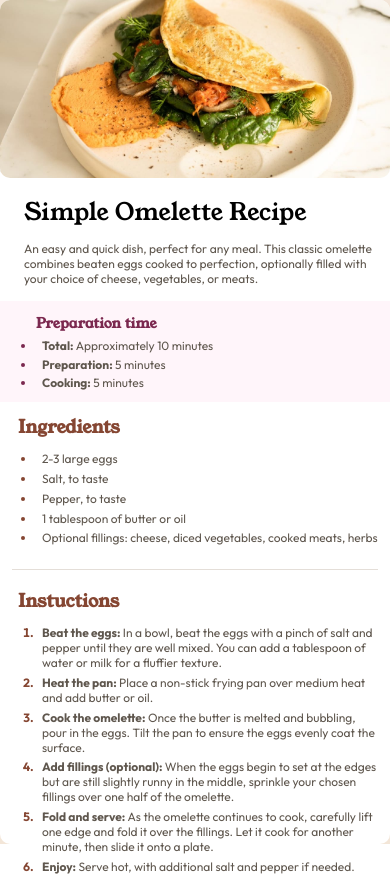
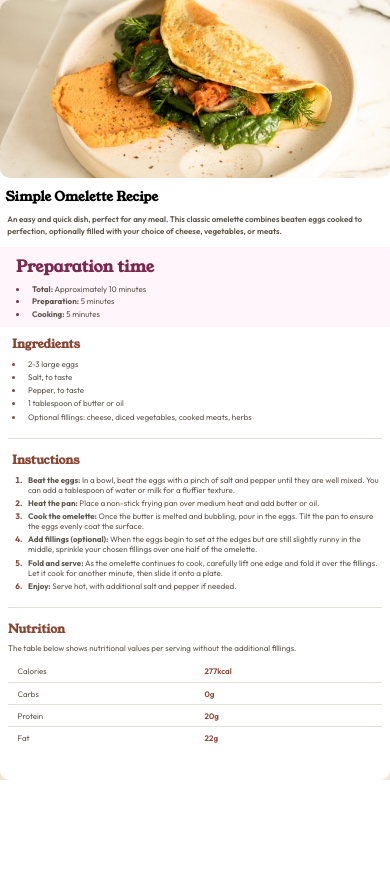
Before and after one commit to chiamakauyanna/recipe-page, a plain HTML site: page index.html in a window 390 px wide. Shown: the top 877 px of the page. After the commit the page ends 844 px from the top, so only its background shows below. Drawn offline with Linux system fonts and the light colour scheme.

Commit message:
Re-adjusted stylings

```diff
--- a/style.css
+++ b/style.css
@@ -20,7 +20,7 @@
 body{
   width: 100%;
   font-family: "Young Serif", serif;
-  font-size: 14px;
+  font-size: 8px;
   text-align: left;
 }
 
@@ -33,10 +33,11 @@ body{
 }
 
 .recipe-content{
-  width: 60%;
+  width: 300px;
+  height: 780px;
   margin: auto;
   background-color: var(--White);
-  padding: 1em;
+  padding: 0.6em;
   border-radius: 10px;
 }
 
@@ -45,26 +46,27 @@ body{
   justify-content: center;
 }
 
-p, li {
-  font-family: "Outfit", sans-serif;
-  font-optical-sizing: auto;
-  font-weight: 400;
-  color: var(--Stone-600);
-}
-
 img{
   width: 100%;
   border-radius: 10px;
 }
 
 h1{
-font-size: 24PX;
-font-weight: 400;
+font-size: 13px;
+font-weight: 600;
+margin-top: 0.7em;
+margin-bottom: 0.5em;
+}
+
+.description{
+  font-size: 8px;
+  line-height: 1.5em;
+  font-weight: 600;
 }
 
 .preparation-time{
   background-color: var(--Rose-50);
-  padding: 1em 3em;
+  padding: 1em 2em;
   margin-top: 1.2em;
 }
 
@@ -91,9 +93,11 @@ font-weight: 400;
   font-weight: 700;
 }
 
-.title{
-  margin-top: 0.7em;
-  margin-bottom: 0.5em;
+p, li {
+  font-family: "Outfit", sans-serif;
+  font-optical-sizing: auto;
+  font-weight: 400;
+  color: var(--Stone-600);
 }
 
 span{
@@ -177,56 +181,34 @@ span{
 }
 
 
-@media screen and (max-width: 800px) {
+@media screen and (max-width:550px) {
   .container{
+    padding: 1em;
     width: 70%;
   }
 
   .recipe-content{
-    width: 70%;
-
-  }
-}
-
-@media screen and (max-width: 600px) {
-  .container{
-    width: 80%;
-    font-size: 12px;
-  }
-
-  .recipe-content{
-    width: 80%;
-  }
-
-
-.preparation-time ul, ol{
+    width: 100%;
     padding: 0;
-}
-.preparation-time h3{
-  font-size: 14px;
   }
 }
 
 @media screen and (max-width:430px) {
   .container{
+    padding: 0;
     width: 100%;
-    height: 100vh;
-    font-size: 12px;
-    padding: 0;
   }
 
   .recipe-content{
     width: 100%;
     padding: 0;
-    height: 100vh;
   }
 
-  .title,
-  .description{
-    padding-left: 1em;
+  .title{
+    padding-left: 0.4em;
   }
 
   .description{
-    padding-left: 2em;
+    padding-left: 0.9em;
   }
 }
```
Lines whose indentation alone changed are shown as unchanged.
